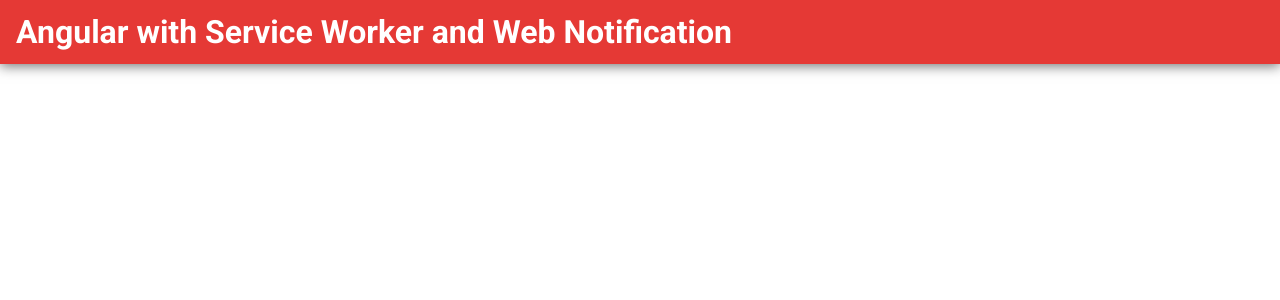
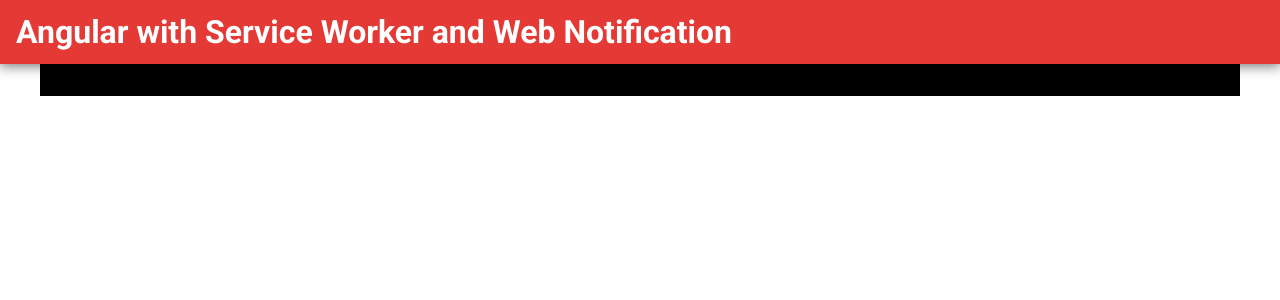
Before and after one commit to hotequil/ng-sw-web-notification, an Angular app: page / in a window 1280 px wide. Shown: the top 300 px of the page. Built offline with nearby package versions, Linux system fonts and the light colour scheme.

Commit message:
inited main part.

```diff
--- a/src/app/app.component.html
+++ b/src/app/app.component.html
@@ -1 +1,2 @@
 <app-header></app-header>
+<app-main></app-main>
--- a/src/app/app.module.ts
+++ b/src/app/app.module.ts
@@ -4,6 +4,7 @@
 
 import { AppComponent } from './app.component';
 import { HeaderModule } from './header/header.module';
+import { MainModule } from './main/main.module';
 
 @NgModule({
     declarations: [
@@ -11,8 +12,9 @@
     ],
     imports: [
         BrowserModule,
-        ServiceWorkerModule.register('sw.js', { enabled: true }),
-        HeaderModule
+        ServiceWorkerModule.register('sw.js', {enabled: true}),
+        HeaderModule,
+        MainModule
     ],
     providers: [],
     bootstrap: [AppComponent]
--- /dev/null
+++ b/src/app/main/main.component.html
@@ -0,0 +1,3 @@
+<main class="main">
+
+</main>
--- /dev/null
+++ b/src/app/main/main.component.scss
@@ -0,0 +1,8 @@
+.main{
+    width: 100%;
+    margin: 0 auto;
+    box-sizing: border-box;
+    padding: var(--space);
+    max-width: var(--max-size);
+    background-color: black;
+}
--- a/src/index.html
+++ b/src/index.html
@@ -8,7 +8,7 @@
         <link rel="preconnect" href="https://fonts.googleapis.com">
         <link rel="preconnect" href="https://fonts.gstatic.com" crossorigin>
         <link href="https://fonts.googleapis.com/css2?family=Roboto:ital,wght@0,100;0,300;0,400;0,500;0,700;0,900;1,100;1,300;1,400;1,500;1,700;1,900&display=swap" rel="stylesheet">
-        <link rel="icon" type="image/x-icon" href="src/assets/favicon.ico">
+        <link rel="icon" type="image/x-icon" href="./assets/favicon.ico">
     </head>
     <body>
         <app-root></app-root>
--- a/src/styles.scss
+++ b/src/styles.scss
@@ -48,4 +48,5 @@
     --grey: rgba(0, 0, 0, .56);
     --red: #e53935;
     --border: 1px solid;
+    --max-size: 1200px;
 }
```
Also changed, not shown: src/app/components/input/input.module.ts (added, +10 -0 lines), src/app/main/main.component.ts (added, +8 -0 lines), src/app/main/main.module.ts (added, +17 -0 lines), 1 other file (tests, documents, lock files or other folders).
